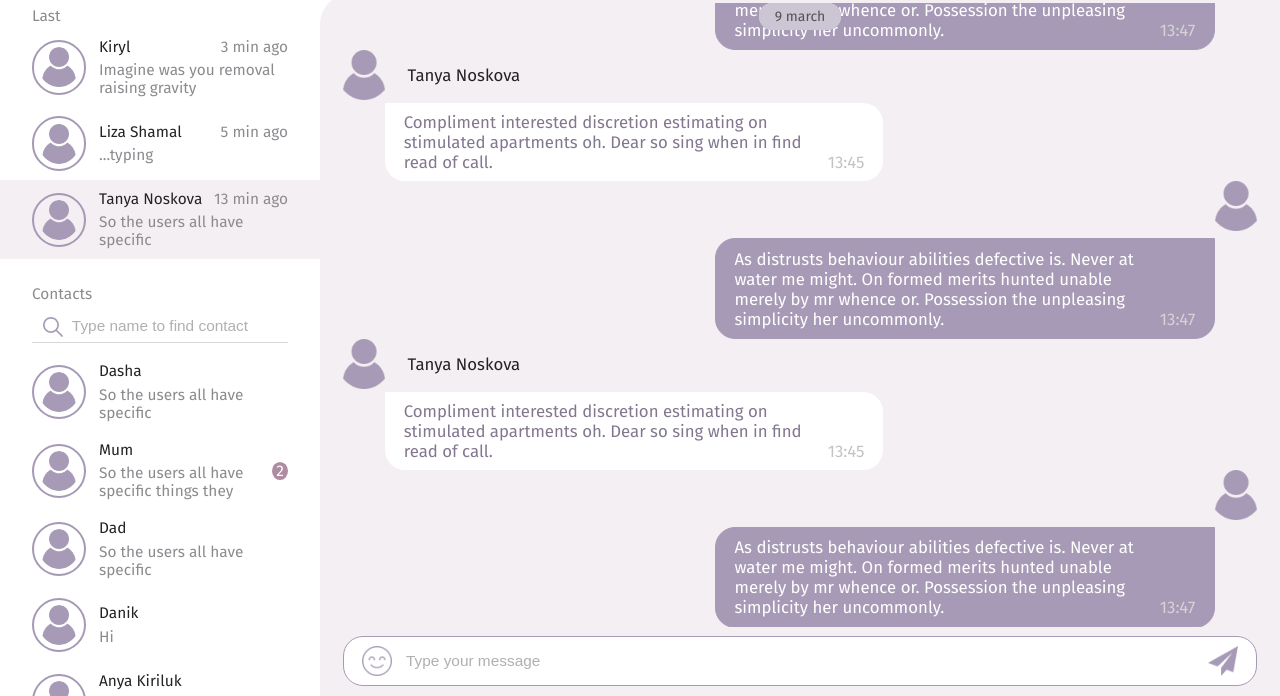
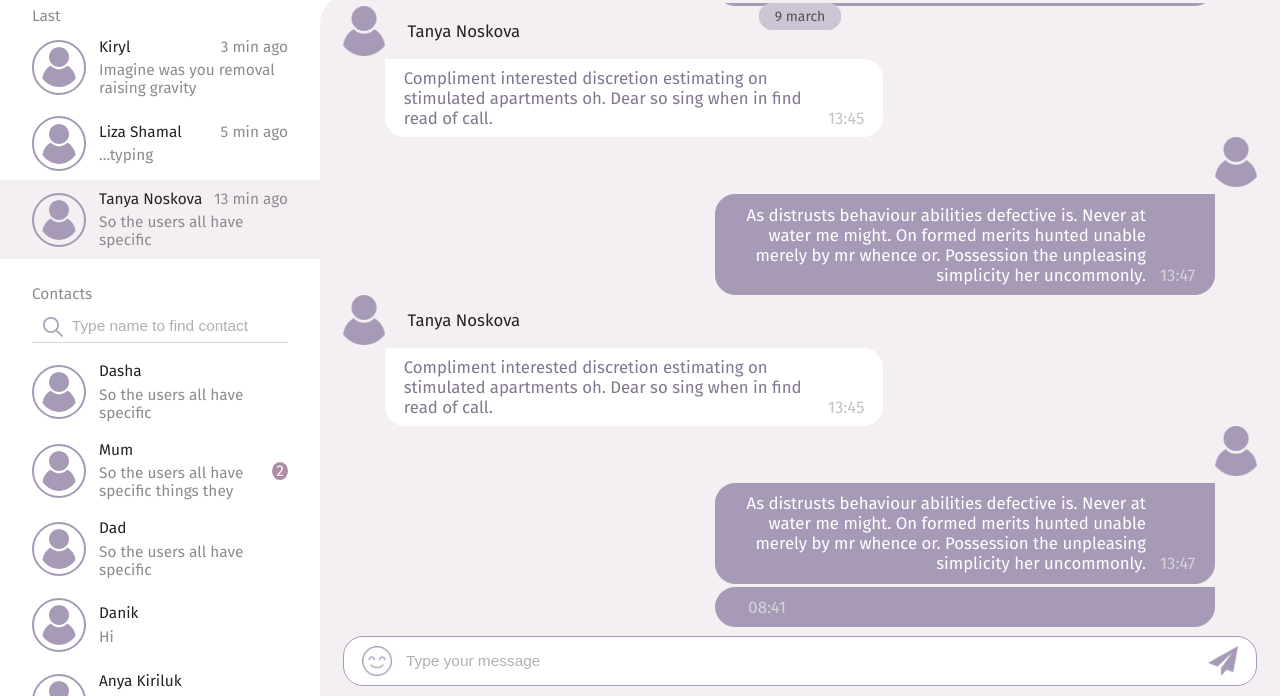
Before and after one commit to Fmasha99/easyChat, a plain HTML site: page index.html in a window 1280 px wide. Both pictures are taken after a click on the picture 1222 px from the left and 765 px from the top of the page. Shown: the part 104-800 px from the top of the page. Drawn offline with Linux system fonts and the light colour scheme.

Commit message:
create sending message and add time for it

```diff
--- a/index.html
+++ b/index.html
@@ -135,7 +135,7 @@
                 </div>
             </header>
             <div class="message-wrapper">
-                    <ul class="message-items-wrapper">
+                    <ul class="message-items-wrapper" id="message-items-wrapper">
                         <li class="date">
                             6 march
                         </li>
@@ -312,7 +312,7 @@
                         <li class="message from-message">
                             <img src="/assets/img/person.png"  class="own-photo">
                             <div class="from-message-text">
-                                <p>As distrusts behaviour abilities defective is. Never at water me might. On formed merits hunted unable merely by mr
+                                <p class="">As distrusts behaviour abilities defective is. Never at water me might. On formed merits hunted unable merely by mr
                                     whence or. Possession the unpleasing simplicity her uncommonly. </p>
                                 <p class="from-time">13:47</p>
                             </div>
@@ -330,7 +330,7 @@
                         <li class="message from-message">
                             <img src="/assets/img/person.png"  class="own-photo">
                             <div class="from-message-text">
-                                <p>As distrusts behaviour abilities defective is. Never at water me might. On formed merits hunted unable merely by mr
+                                <p class="text-message">As distrusts behaviour abilities defective is. Never at water me might. On formed merits hunted unable merely by mr
                                     whence or. Possession the unpleasing simplicity her uncommonly. </p>
                                 <p class="from-time">13:47</p>
                             </div>
--- a/script/main.js
+++ b/script/main.js
@@ -15,11 +15,31 @@ function addMessage () {
     let sendMessageButton = document.getElementById('send-message');
     let inputMessageArea = document.getElementById('input-message');
 
-    if (inputMessageArea !== '') {
+
+
+    if (inputMessageArea != '') {
         sendMessageButton.addEventListener('click', ()=> {
             let createMesage = document.createElement('li');
-            createMesage.className = 'from-message';
+            createMesage.className = 'message from-message';
+            let messageValue =  inputMessageArea.value;
+            let time = new Date().toLocaleString('ru-RU', {
+                hour: "numeric",
+                minute: "numeric"
+            })
+
+            createMesage.innerHTML = `
+
+                <div class="from-message-text">
+                    <p>${messageValue}</p>
+                    <p class="from-time" id="time">${time}</p>
+                </div>
+            `
             console.log('add-message');
+
+
+
+            document.getElementById('message-items-wrapper').appendChild(createMesage);
+            createMesage.scrollIntoView();
         })
     }
 }
--- a/style/main.scss
+++ b/style/main.scss
@@ -466,7 +466,7 @@ main {
                         font-size: 1.2rem;
                         border-radius: 20px 0 20px 20px;
 
-                        p {
+                        .text-message {
                             text-align: left;
                         }
 
```
Also changed, not shown: style/main.css, 1 other file.
